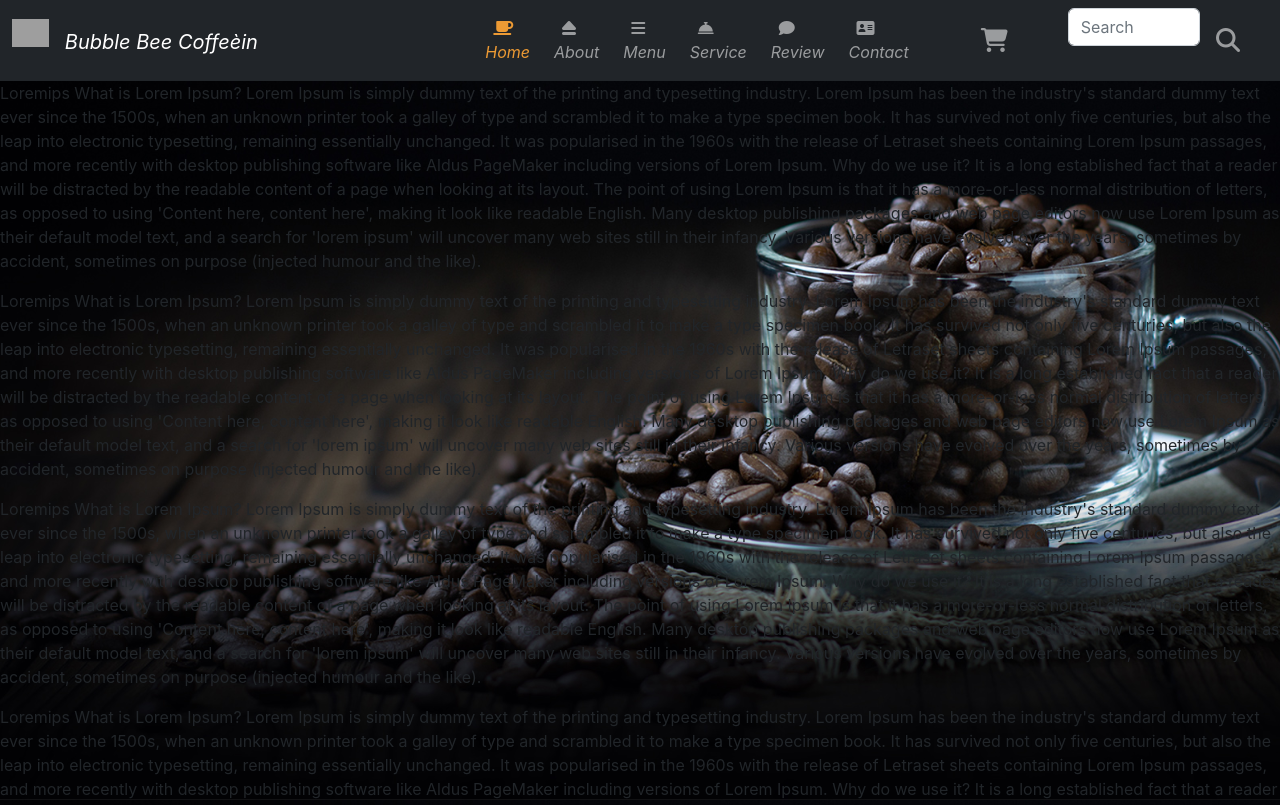
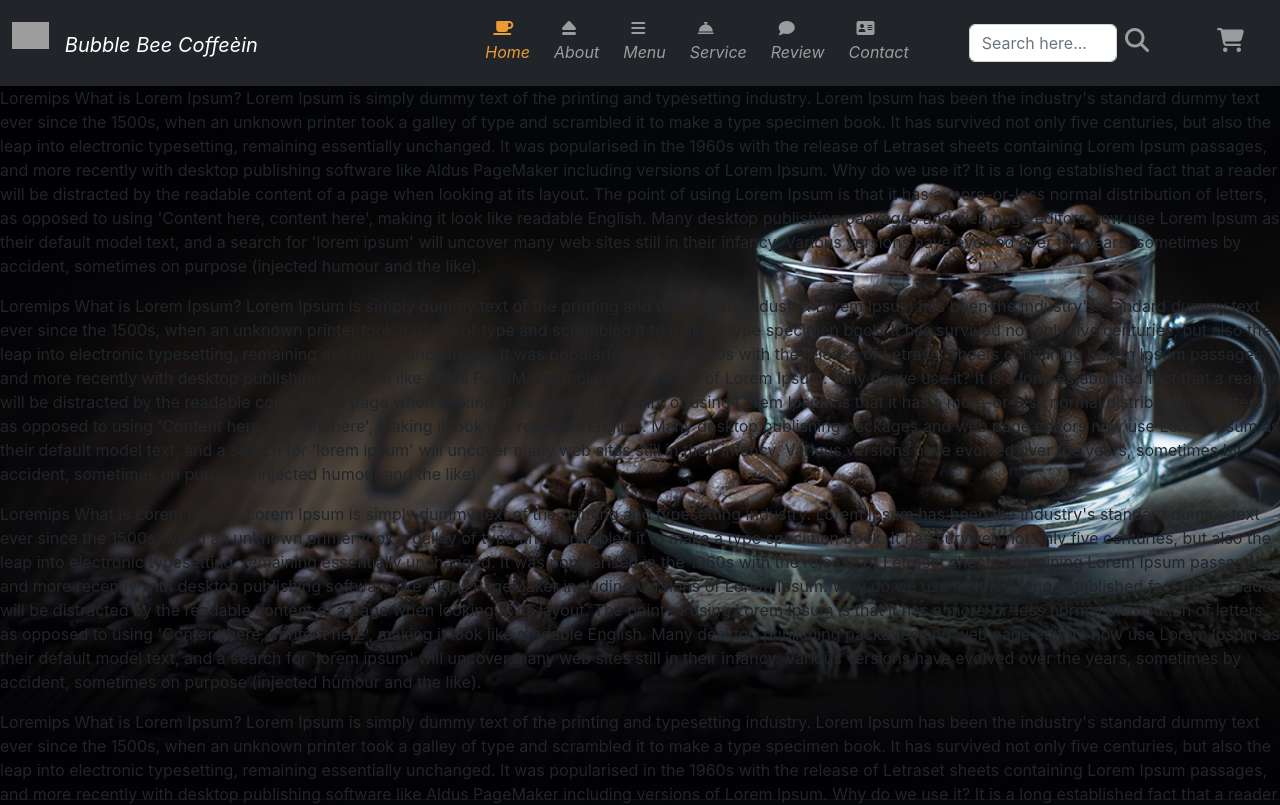
Before and after one commit to samreen32/MERNStack-Coffee-Website-WebProject, a React (Create React App) app: page / in a window 1280 px wide. Shown: the top 805 px of the page. Built offline with nearby package versions, Linux system fonts and the light colour scheme; grey boxes are pictures that could not be loaded.

Commit message:
Coffee Website-Navbar-Final

```diff
--- a/src/components/Navbar.js
+++ b/src/components/Navbar.js
@@ -3,13 +3,6 @@ import "../App.css";
 import logo from "../assets/images/heart.png";
 
 export default function Navbar() {
-    const SearchForm =()=>{
-        let searchForm = document.querySelector('.search-form');
-        document.querySelector('#search-btn').onclick = () =>{
-            searchForm.classList.toggle('active');
-        }
-    }
-
 
   return (
     <nav className="navbar navbar-expand-lg navbar-dark bg-dark">
@@ -50,10 +43,8 @@ export default function Navbar() {
               </li>
               <li className="nav-item mx-1">
                 <a className="nav-link" href="#about">
-
                   <i className="fa-solid fa-eject mx-2"></i>
                   <i>About</i>
-
                 </a>
               </li>
               <li className="nav-item mx-1">
@@ -81,22 +72,23 @@ export default function Navbar() {
                 </a>
               </li>
 
+                <div>
+                    <input class="form-control me-5 mx-5 my-3" type="search"
+                    placeholder="Search here..." aria-label="Search"/>
+                </div>
+                <li className="nav-item">
+                    <a className="nav-link" href="#">
+                    <i className="fa-solid fa-magnifying-glass fa-xl mx-5 my-4"></i>
+                    </a>
+                </li>
                 <li className="nav-item mx-1">
                     <a className="nav-link" href="#">
                         <div id="search-btn">
-                            <i className="fa-solid fa-cart-shopping fa-xl mx-5 my-4" onClick={SearchForm}></i>
+                            <i className="fa-solid fa-cart-shopping fa-xl  my-4"></i>
                         </div>
                     </a>
                 </li>
-                <div className="search-form">
-                    <input class="form-control me-2" type="search" placeholder="Search" aria-label="Search"/>
-                </div>
 
-              <li className="nav-item mx-1">
-                <a className="nav-link" href="#">
-                  <i className="fa-solid fa-magnifying-glass fa-xl mx-1 my-4" id="search-btn"></i>
-                </a>
-              </li>
             </ul>
           </div>
         </div>
```
